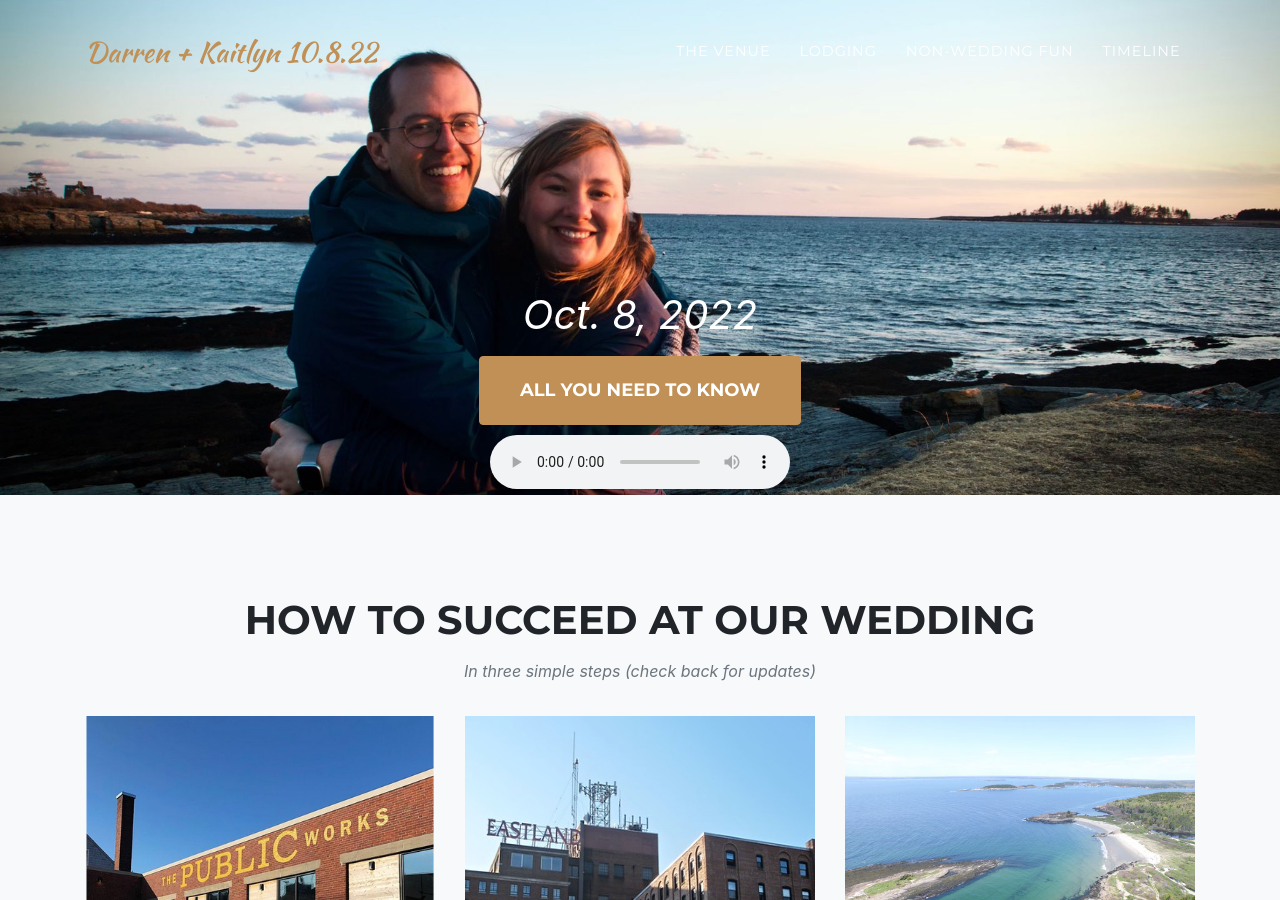
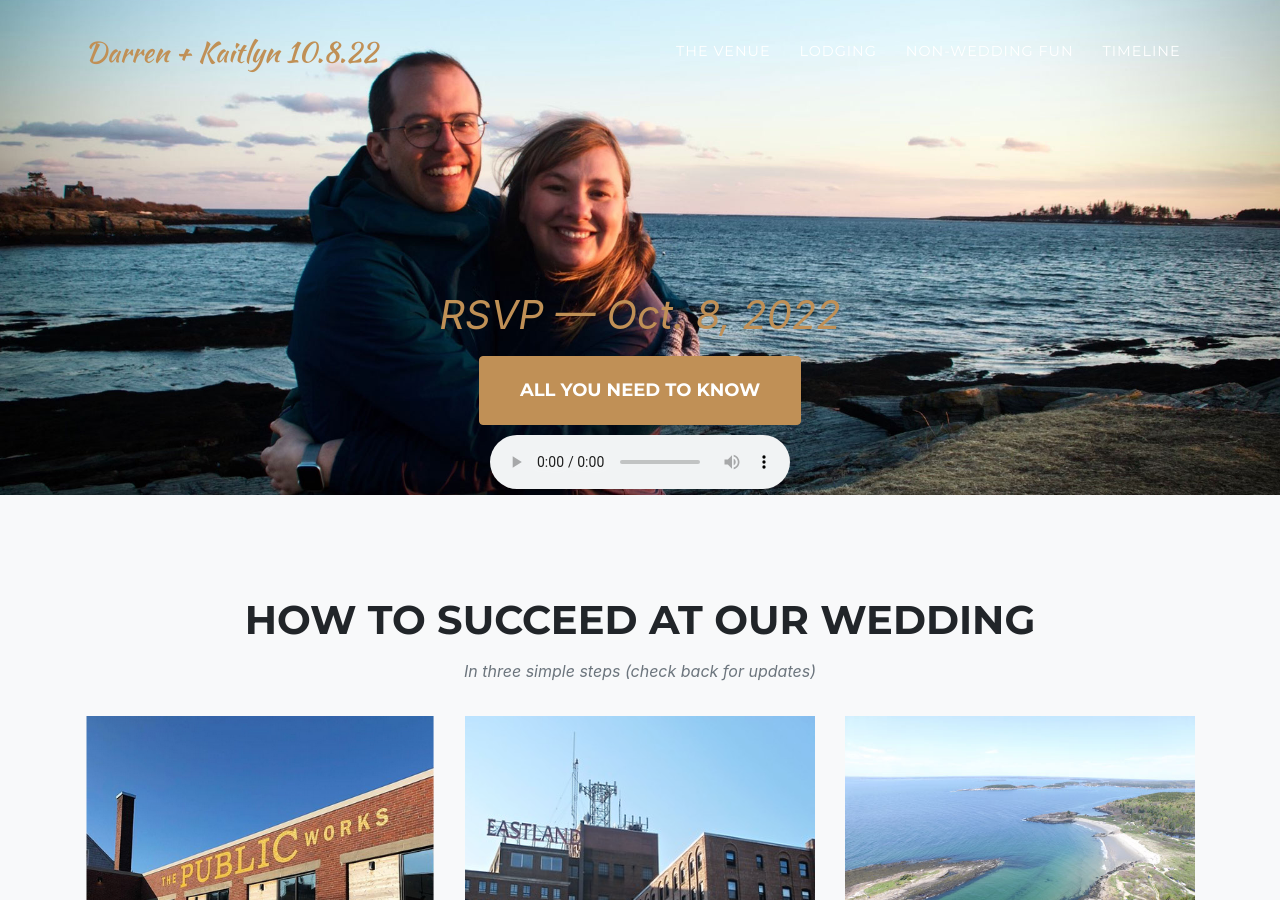
Before and after one commit to darrenfishell/big-party, a Jekyll site: the page built from index.md, in a window 1280 px wide and 900 px high. Built offline with Jekyll 4.4.1, drawn with Linux system fonts in a browser that asks for light colours; some web fonts are replaced.

Commit message:
Add RSVP link to title text

```diff
--- a/_data/sitetext.yml
+++ b/_data/sitetext.yml
@@ -11,8 +11,9 @@
 # -----------------
 en: &DEFAULT_EN
   header:
-    title: Oct. 8, 2022
+    title: RSVP — Oct. 8, 2022
     text:
+    titlelink: https://forms.gle/S5JedE4tQQARtpJ57
     button: All You Need to Know
     buttonlink: "#how-to-succeed"
 
--- a/_includes/navheader.html
+++ b/_includes/navheader.html
@@ -38,7 +38,7 @@
     <div class="container">
       <div class="intro-text">
 	  {%- if site.data.sitetext[site.locale].header.title -%}
-        <div class="intro-lead-in">{{ site.data.sitetext[site.locale].header.title | markdownify }}</div>
+        <div class="intro-lead-in"><a href="{{site.data.sitetext[site.locale].titlelink}}">{{ site.data.sitetext[site.locale].header.title | markdownify }}</a></div>
 	  {%- endif -%}
 	  {%- if site.data.sitetext[site.locale].header.text -%}
         <div class="intro-heading text-uppercase">{{ site.data.sitetext[site.locale].header.text | markdownify }}</div>
```
Also changed, not shown: assets/img/bay_of_fundy.jpg (added).
